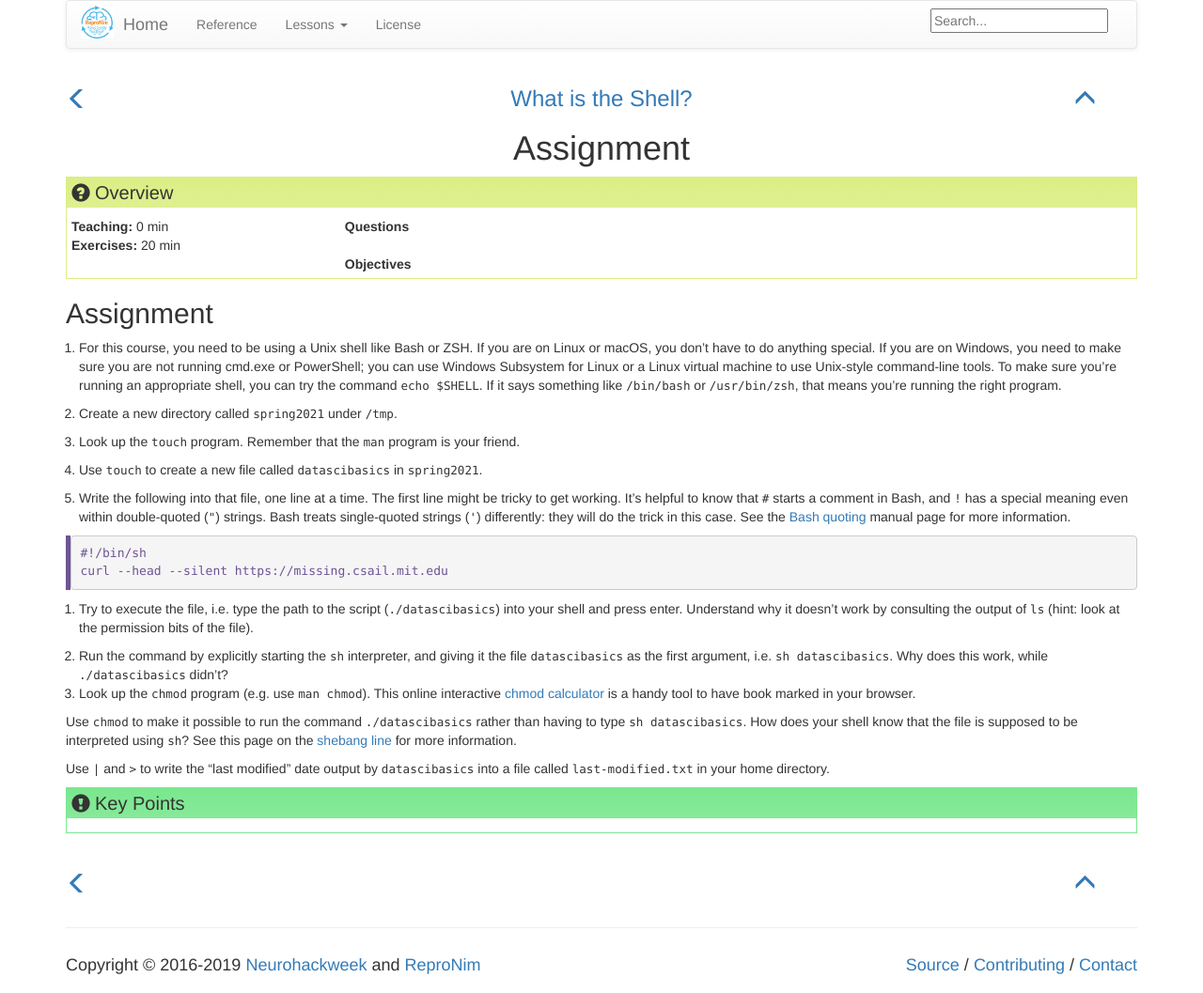
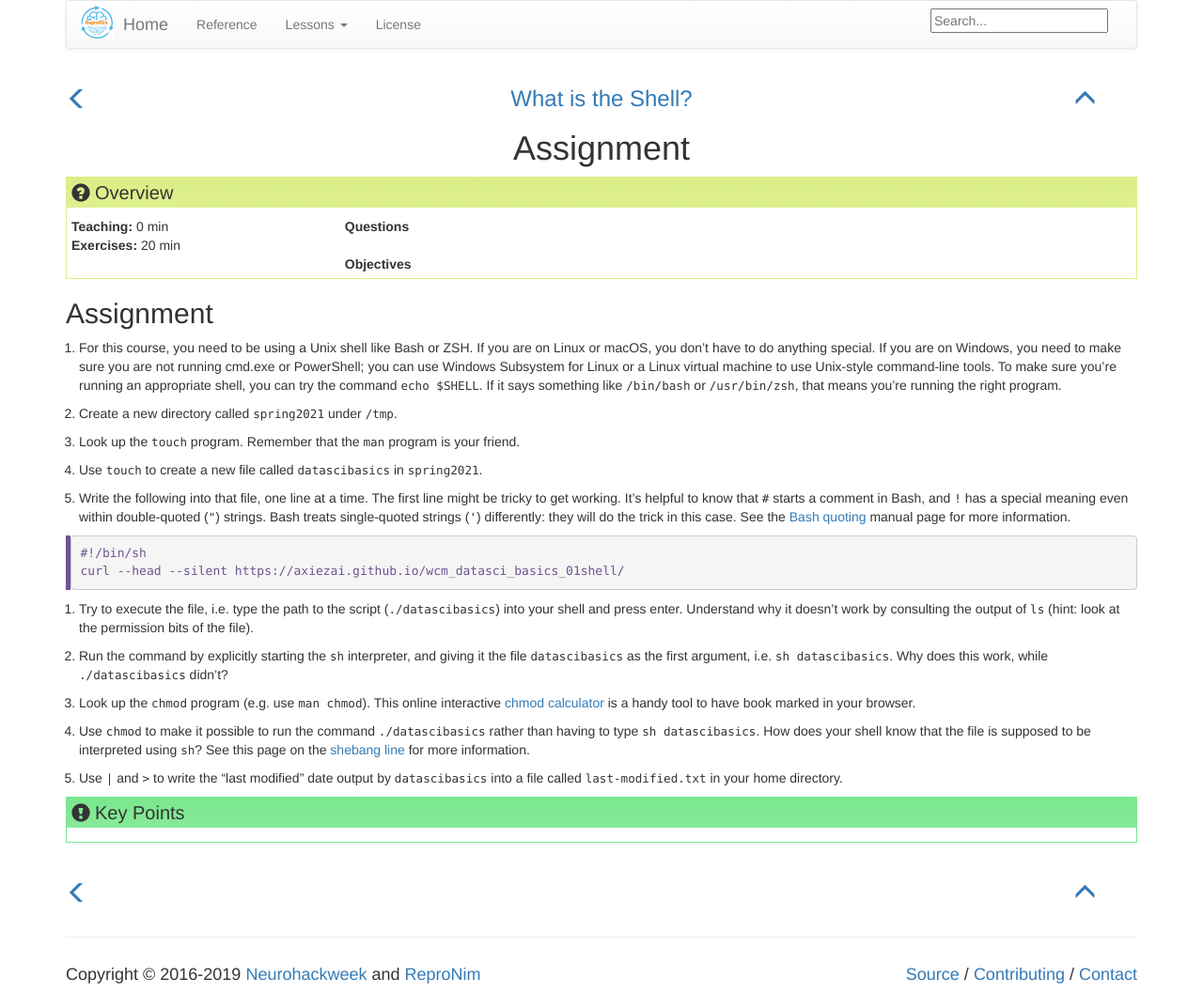
Before and after one commit to axiezai/wcm_datasci_basics_01shell, a Jekyll site: the page built from _episodes/04-assignment.md, in a window 1280 px wide. Shown: the whole page at 94% size. Built offline with Jekyll 4.4.1, drawn with Linux system fonts in a browser that asks for light colours; part of the change alters nothing that is shown.

Commit message:
update assignment

```diff
--- a/_episodes/04-assignment.md
+++ b/_episodes/04-assignment.md
@@ -18,15 +18,16 @@ exercises: 20
 
 ~~~
 #!/bin/sh
-curl --head --silent https://missing.csail.mit.edu
+curl --head --silent https://axiezai.github.io/wcm_datasci_basics_01shell/
 ~~~
 {: .bash}
 
  6. Try to execute the file, i.e. type the path to the script (`./datascibasics`) into your shell and press enter. Understand why it doesn’t work by consulting the output of `ls` (hint: look at the permission bits of the file).
 
  7. Run the command by explicitly starting the `sh` interpreter, and giving it the file `datascibasics` as the first argument, i.e. `sh datascibasics`. Why does this work, while `./datascibasics` didn’t?
+
  8. Look up the `chmod` program (e.g. use `man chmod`). This online interactive [chmod calculator](https://chmod-calculator.com/) is a handy tool to have book marked in your browser.
 
-Use `chmod` to make it possible to run the command `./datascibasics` rather than having to type `sh datascibasics`. How does your shell know that the file is supposed to be interpreted using `sh`? See this page on the [shebang line](https://en.wikipedia.org/wiki/Shebang_(Unix)) for more information.
+ 9. Use `chmod` to make it possible to run the command `./datascibasics` rather than having to type `sh datascibasics`. How does your shell know that the file is supposed to be interpreted using `sh`? See this page on the [shebang line](https://en.wikipedia.org/wiki/Shebang_(Unix)) for more information.
 
-Use `|` and `>` to write the “last modified” date output by `datascibasics` into a file called `last-modified.txt` in your home directory.
+ 10. Use `|` and `>` to write the “last modified” date output by `datascibasics` into a file called `last-modified.txt` in your home directory.
```
